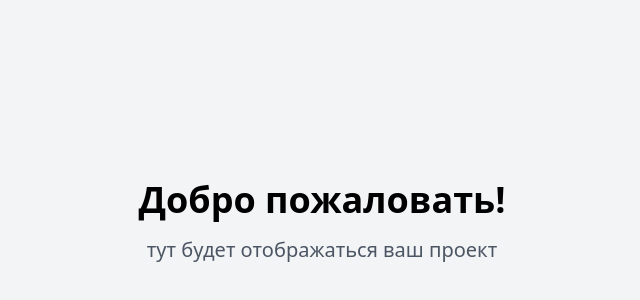
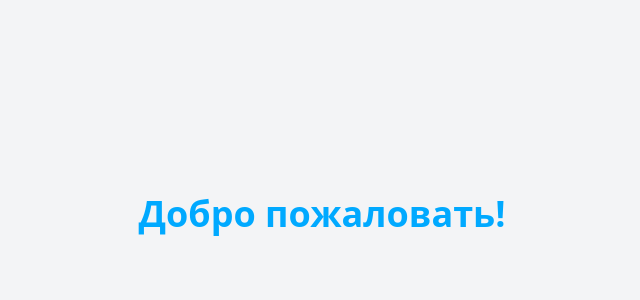
Before and after one commit to pr-poehali-dev/poly-faceit-project, a React (Vite) app: page / in a window 1280 px wide. Shown: the part 178-478 px from the top of the page, without its empty margins (318-958 px from the left). Built offline with nearby package versions, Linux system fonts and the light colour scheme.

Commit message:
Обновление 2 компонентов

```diff
--- a/src/pages/Index.tsx
+++ b/src/pages/Index.tsx
@@ -4,8 +4,8 @@ const Index = () => {
   return (
     <div className="min-h-screen flex items-center justify-center bg-gray-100">
       <div className="text-center">
-        <h1 className="text-4xl font-bold mb-4 color-black text-black">Добро пожаловать!</h1>
-        <p className="text-xl text-gray-600">тут будет отображаться ваш проект</p>
+        <h1 className="text-4xl font-bold mb-4 color-black text-[#00a9ff]">Добро пожаловать!</h1>
+        <p className="text-xl text-gray-600"></p>
       </div>
     </div>
   );
```
